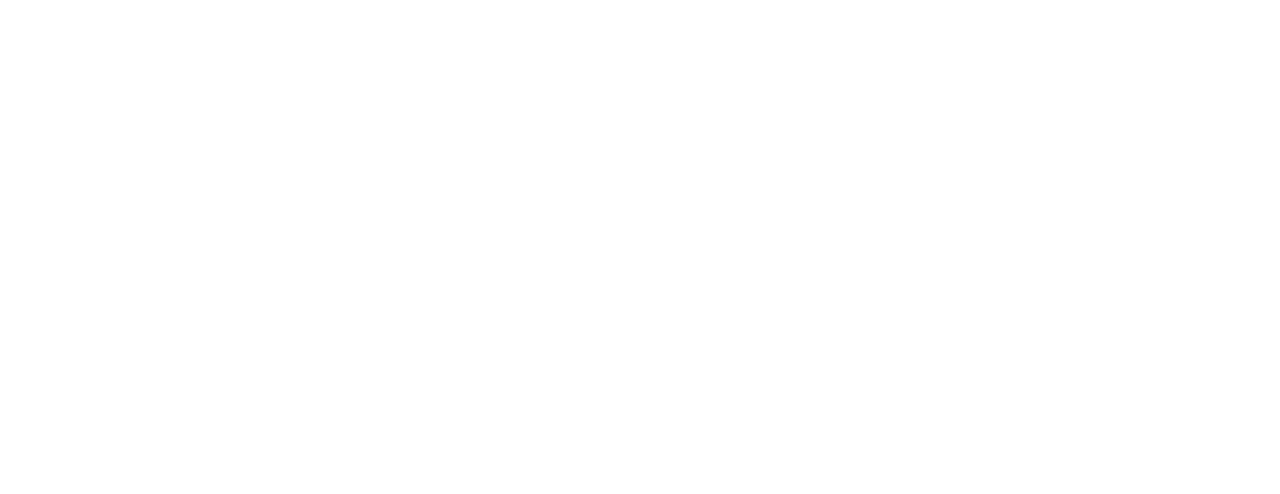
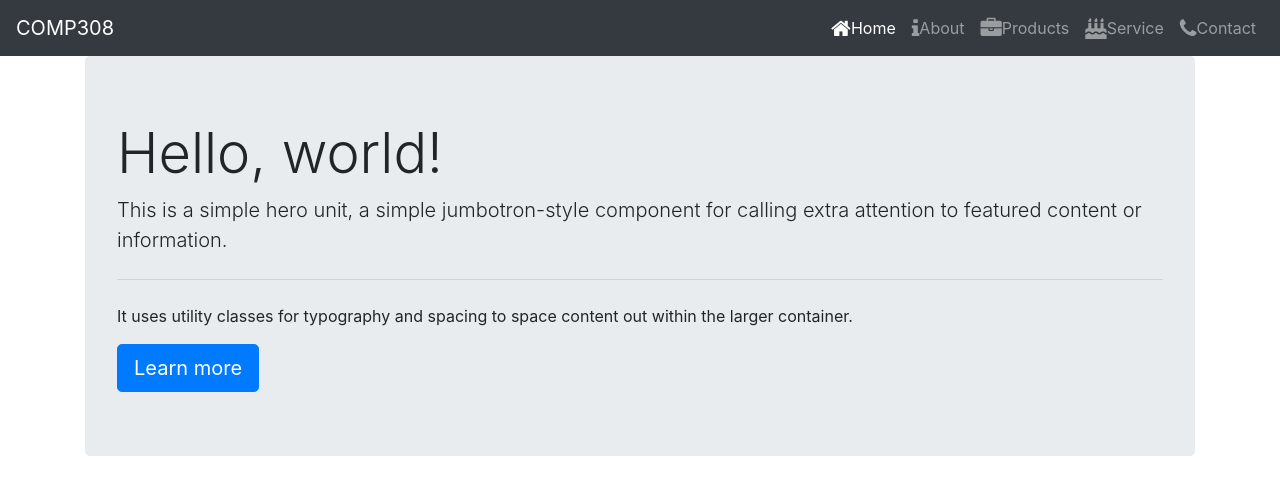
Before and after one commit to qwe3804132/COMP308-W2019-Lesson1A, a website: page index.html in a window 1280 px wide. Drawn offline with nearby package versions, Linux system fonts and the light colour scheme.

Commit message:
added Bootstrap and Font-Awesome

```diff
--- a/Scripts/app.js
+++ b/Scripts/app.js
@@ -24,3 +24,7 @@
 
 
 //window.addEventListener("load",())
+
+//git init
+//git add .
+//git commit -m "First commit"
--- a/index.html
+++ b/index.html
@@ -5,8 +5,56 @@
     <meta name="viewport" content="width=device-width, initial-scale=1.0">
     <meta http-equiv="X-UA-Compatible" content="ie=edge">
     <title>COMP308 - W2019 - Lesson1A</title>
+    <link rel="stylesheet" href="./node_modules/bootstrap/dist/css/bootstrap.min.css">
+    <link rel="stylesheet" href="./node_modules/font-awesome/css/font-awesome.min.css">
+    <link rel="stylesheet" href="./Content/app.css">
+
 </head>
 <body>
+        <nav class="navbar navbar-expand-lg navbar-dark bg-dark">
+                <a class="navbar-brand" href="#">COMP308</a>
+                <button class="navbar-toggler" type="button" data-toggle="collapse" data-target="#navbarSupportedContent" aria-controls="navbarSupportedContent" aria-expanded="false" aria-label="Toggle navigation">
+                  <span class="navbar-toggler-icon"></span>
+                </button>
+
+                <div class="collapse navbar-collapse" id="navbarSupportedContent">
+                  <ul class="navbar-nav ml-auto">
+                    <li class="nav-item active">
+                      <a class="nav-link" href="#"><i class="fa fa-lg fa-home"></i>Home <span class="sr-only">(current)</span></a>
+                    </li>
+                    <li class="nav-item">
+                      <a class="nav-link" href="#"><i class="fa fa-lg fa-info"></i>About</a>
+                    </li>
+                    <li class="nav-item">
+                            <a class="nav-link" href="#"><i class="fa fa-lg fa-briefcase"></i>Products</a>
+                          </li>
+                          <li class="nav-item">
+                                <a class="nav-link" href="#"><i class="fa fa-lg fa-birthday-cake"></i>Service</a>
+                              </li>
+                              <li class="nav-item">
+                                    <a class="nav-link" href="#"><i class="fa fa-lg fa-phone"></i>Contact</a>
+                                  </li>
+
+
+                  </ul>
+
+                </div>
+              </nav>
+
+              <div class="container">
+
+                    <div class="jumbotron">
+                            <h1 class="display-4">Hello, world!</h1>
+                            <p class="lead">This is a simple hero unit, a simple jumbotron-style component for calling extra attention to featured content or information.</p>
+                            <hr class="my-4">
+                            <p>It uses utility classes for typography and spacing to space content out within the larger container.</p>
+                            <a class="btn btn-primary btn-lg" href="#" role="button">Learn more</a>
+                          </div>
+              </div>
+
+    <!--3rd party javascript libraries---->
+    <script src="./node_modules/jquery/dist/jquery.min.js"></script>
+    <script src="node_modules/bootstrap/dist/js/bootstrap.min.js"></script>
     <script src="./Scripts/app.js"></script>
 </body>
 </html>
```
Also changed, not shown: package.json (added, +25 -0 lines), Content/app.css (added), 2 other files.
